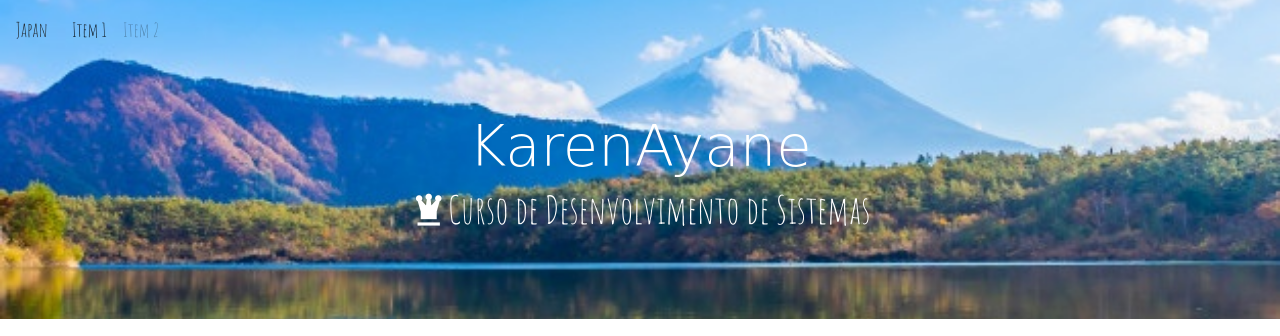
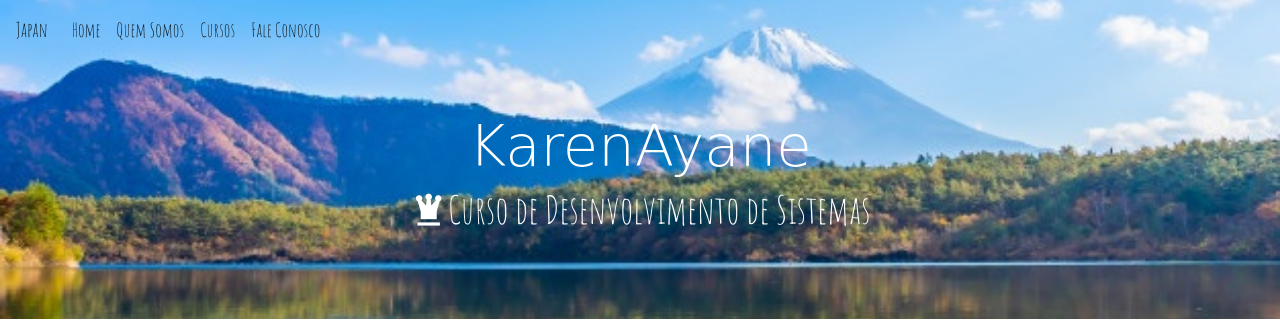
Before and after one commit to AyaneYamassaki/AulaPW, a plain HTML site: page index.html in a window 1280 px wide. Shown: the top 336 px of the page. Drawn offline with nearby package versions, Linux system fonts and the light colour scheme; a web font is replaced by a local one.

Commit message:
Menu alterado

```diff
--- a/index.html
+++ b/index.html
@@ -16,19 +16,24 @@
 </head>
 
 <body>
-
     <nav class="navbar navbar-expand-lg navbar-light bg-nav fixed-top">
-        <a class="navbar-brand">Japan</a>
-        <button class="navbar-toggler" data-target="#my-nav" data-toggle="collapse" aria-controls="my-nav" aria-expanded="false" aria-label="Toggle navigation">
+        <a class="navbar-brand" href="">Japan</a>
+        <button class="navbar-toggler" type="button" data-toggle="collapse" data-target="#my-nav" aria-controls="my-nav" aria-expanded="false" aria-label="Toggle navigation">
             <span class="navbar-toggler-icon"></span>
         </button>
         <div id="my-nav" class="collapse navbar-collapse">
             <ul class="navbar-nav mr-auto">
                 <li class="nav-item active">
-                    <a class="nav-link" href="#">Item 1 <span class="sr-only">(current)</span></a>
+                    <a class="nav-link" href="#">Home<span class="sr-only">(current)</span></a>
                 </li>
-                <li class="nav-item">
-                    <a class="nav-link disabled" href="#" tabindex="-1" aria-disabled="true">Item 2</a>
+                <li class="nav-item active">
+                    <a class="nav-link" href="#">Quem Somos<span class="sr-only">(current)</span></a>
+                </li>
+                <li class="nav-item active">
+                    <a class="nav-link" href="#">Cursos<span class="sr-only">(current)</span></a>
+                </li>
+                <li class="nav-item active">
+                    <a class="nav-link" href="#">Fale Conosco<span class="sr-only">(current)</span></a>
                 </li>
             </ul>
         </div>
```
